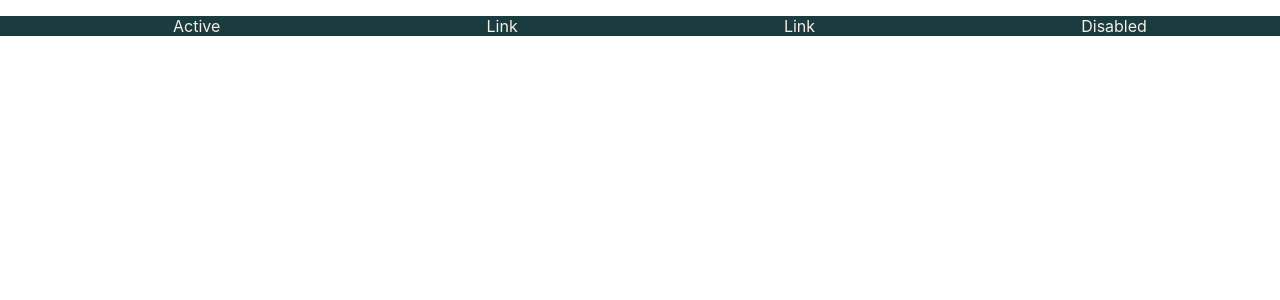
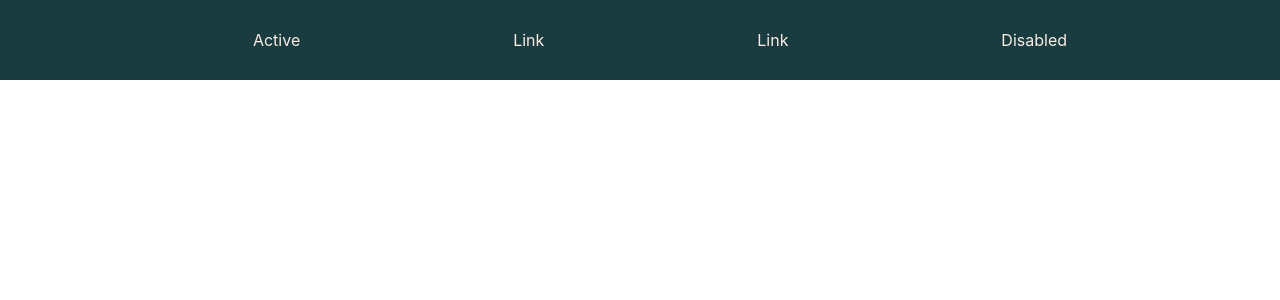
Before and after one commit to LauraPorto/smartfridge-frontend, a React (Create React App) app in the folder toeat-frontend/: page / in a window 1280 px wide. Shown: the top 300 px of the page. Built offline with nearby package versions, Linux system fonts and the light colour scheme.

Commit message:
header component

```diff
--- a/toeat-frontend/src/components/Header/_header.scss
+++ b/toeat-frontend/src/components/Header/_header.scss
@@ -1,20 +1,22 @@
 .header-container {
     background-color: nth($palette, 4);
 
-    margin: 0;
+    height: $mp-o;
+    width: $maxWidth;
 
     .nav {
         display:flex;
         flex-direction: row;
+        justify-content: space-evenly;
         align-items: center;
-        justify-content: space-around;
 
+        margin: 0em;
+
+        height: $mp-o;
 
         .nav-link {
             color: nth($palette, 1);
             text-decoration: none;
         }
-
     }
-
 }
--- a/toeat-frontend/src/css/main.css
+++ b/toeat-frontend/src/css/main.css
@@ -1,11 +1,14 @@
 .header-container {
   background-color: #1a3c40;
-  margin: 0; }
+  height: 80px;
+  width: 100vw; }
   .header-container .nav {
     display: flex;
     flex-direction: row;
+    justify-content: space-evenly;
     align-items: center;
-    justify-content: space-around; }
+    margin: 0em;
+    height: 80px; }
     .header-container .nav .nav-link {
       color: #f8ede3;
       text-decoration: none; }
```
